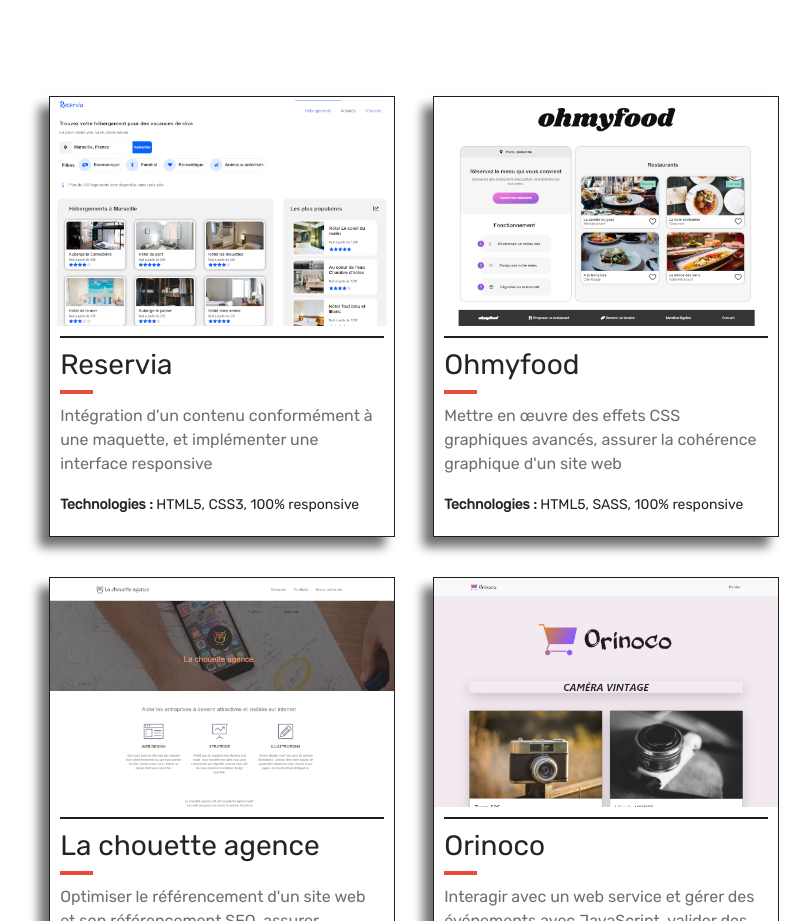
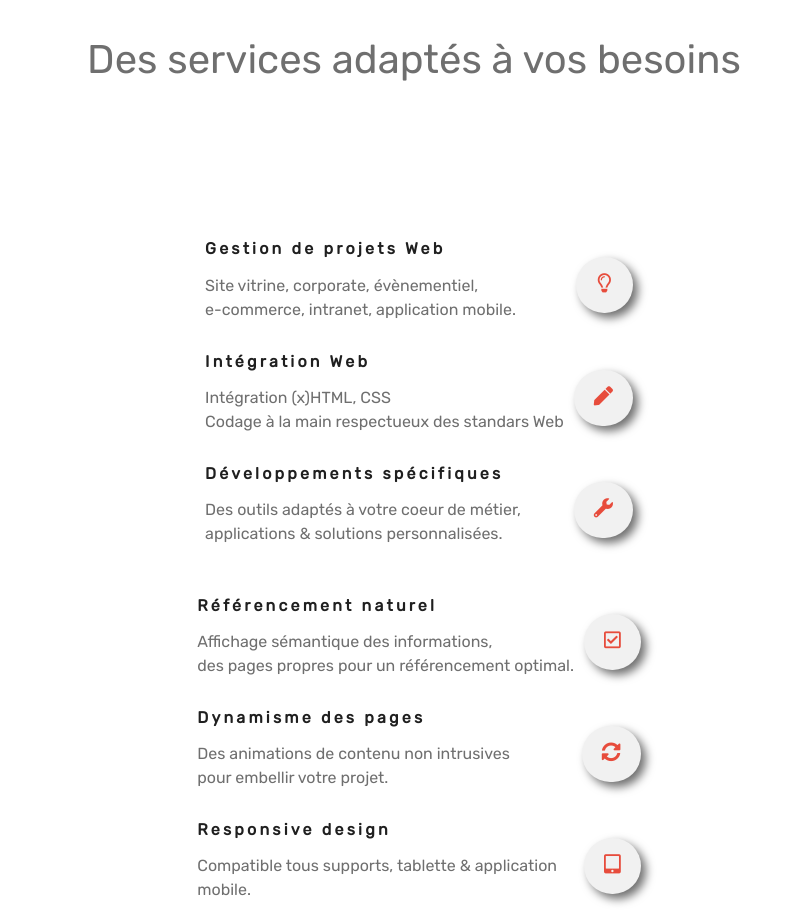
Before and after one commit to frantzdev/Portfolio-Frantz, a Vue app: page / in a window 1280 px wide. Shown: the part 1031-1952 px from the top of the page, without its empty margins (226-1036 px from the left). Built offline with nearby package versions, Linux system fonts and the light colour scheme.

Commit message:
Ajout section service

```diff
--- a/src/components/Carrousel.vue
+++ b/src/components/Carrousel.vue
@@ -1,16 +1,16 @@
 <template>
     <section class="photo">
         <div class="active carrousel">
-            <img src="/images/laptop.jpg" alt="">
+            <img src="/images/laptop.jpg" alt="image d'un ordinateur portable" title="Un ordinateur portable">
             <h1>Developpement Web<br>Frantz Neveu</h1>
         </div>
         <div class="carrousel">
-            <img src="/images/work.jpg" alt="">
+            <img src="/images/work.jpg" alt="image d'un code sur un ecran" title="Un développeur au travail sur son ordinateur">
             <h1>Conception de site<br>statique et dynamique</h1>
         </div>
         <div class="carrousel">
-            <img src="/images/imac.png" alt="">
-            <h1>Compatible sur appareils<br> mobiles</h1>
+            <img src="/images/imac.png" alt="image de plusieurs telephones et tablettes" title="Ecran ordinateur, tablette et téléphone">
+            <h1>Compatible sur appareils<br>mobiles</h1>
         </div>
         <div class="left" @mouseenter="insideLeft" @mouseout="outLeft"  @click="prevSlide">
             <button class="button-carrousel-left" type="button" role="button"><i class="fas fa-chevron-left"></i></button>
--- a/src/components/Header.vue
+++ b/src/components/Header.vue
@@ -14,10 +14,12 @@
                     <div class="navbar-nav">
                         <a class="nav-link active" aria-current="page" href="#" title="Lien vers la page a propos">A
                             propos</a>
+                        <a class="nav-link active" href="#services"
+                        title="Aller à mes compétences">Services</a>
                         <a class="nav-link active" href="#realisations"
-                        title="Page des réalisations">Mes réalisations</a>
+                        title="Aller à mes réalisations">Réalisations</a>
                         <a class="nav-link active" href="#contacter"
-                        title="Lien vers le formulaire de contact">Me contacter</a>
+                        title="Aller au formulaire de contact">Contact</a>
 
                     </div>
                 </div>
@@ -62,6 +64,7 @@
 
     .navbar-nav {
         display: flex;
+        width: max-content;
     }
 
     .nav-link {
--- a/src/components/Realisations.vue
+++ b/src/components/Realisations.vue
@@ -31,7 +31,7 @@
                     title: "Projet reservia, transformez une maquette en site web",
                     name: "Reservia",
                     description: "Intégration d'un contenu conformément à une maquette, et implémenter une interface responsive",
-                    techno: "HTML5, CSS3, 100% responsive"
+                    techno: "HTML5, CSS3, Responsive"
                 },
                 {
                     photo: "/images/projet3.PNG",
@@ -39,7 +39,7 @@
                     title: "Projet Ohmyafood, dynamisez une page web avec des animations CSS",
                     name: "Ohmyfood",
                     description: "Mettre en œuvre des effets CSS graphiques avancés, assurer la cohérence graphique d'un site web",
-                    techno: "HTML5, SASS, 100% responsive"
+                    techno: "HTML5, SASS, Responsive"
                 },
                 {
                     photo: "/images/projet4.PNG",
@@ -55,7 +55,7 @@
                     title: "Projet Orinoco, construisez un site e-commerce",
                     name: "Orinoco",
                     description: "Interagir avec un web service et gérer des événements avec JavaScript, valider des données issues de sources externes",
-                    techno: "Bootstrap, Javascript côté client, 100% responsive"
+                    techno: "Bootstrap, Javascript côté client, Responsive"
                 },
                 {
                     photo: "/images/projet6.PNG",
@@ -63,7 +63,7 @@
                     title: "Projet la Piquante, construisez une API sécurisée pour une application d'avis gastronomiques",
                     name: "Piquante",
                     description: "Implémenter un modèle logique de données conformément à la réglementation, mettre en œuvre des opérations CRUD de manière sécurisée, stocker des données de manière sécurisée",
-                    techno: "Node.js, Javascript côté serveur, Mongoose,responsive"
+                    techno: "Node.JS, Express.JS, Mongoose, Responsive"
                 },
                 {
                     photo: "/images/projet7.PNG",
@@ -71,7 +71,7 @@
                     title: "Projet Groupomania, créer un reseau social d'entreprise",
                     name: "Groupomania",
                     description: "Personnaliser le contenu envoyé à un client web Authentifier un utilisateur et maintenir sa session Gérer et implémenter un stockage de données sécurisé à l'aide de SQL",
-                    techno: "Vue.js, Bootstrap, Node.JS, Sequelize, SQL, 100% responsive"
+                    techno: "Vue.js, Node.JS, Express.JS, Sequelize, SQL, Responsive"
                 }
             ]
         }
@@ -109,8 +109,8 @@
 
     .bloc-photo {
         margin: 20px 0;
-        border: 1px solid var(--dark-background-color);
-        box-shadow: -10px 10px 10px var(--main-text-color);
+        /* border: 1px solid var(--dark-background-color); */
+        box-shadow: -5px 5px 30px var(--main-text-color);
     }
 
     .bloc-photo img {
@@ -140,9 +140,15 @@
         }
     }
 
-    @media (max-width: 425px) {
+    @media all and (max-width: 425px) {
         h2 {
             font-size: 3rem;
         }
     }
+
+     @media all and (max-width: 678px) {
+        #realisations {
+            padding: 0;
+        }
+    }
 </style>
--- /dev/null
+++ b/src/components/Services.vue
@@ -0,0 +1,148 @@
+<template>
+    <section id="services">
+        <h2>Mes services</h2>
+        <h3>Des services adaptés à vos besoins</h3>
+        <div class="bloc-services">
+            <div>
+                <div class="text-services">
+                    <div class="text-competence">
+                        <h4>Gestion de projets Web</h4>
+                        <p>Site vitrine, corporate, évènementiel,<br>e-commerce, intranet, application mobile.</p>
+                    </div>
+                    <div class="form-icone first-icone"><i class="far fa-lightbulb"></i></div>
+                </div>
+                <div class="text-services">
+                     <div class="text-competence">
+                         <h4>Intégration Web</h4>
+                         <p>Intégration (x)HTML, CSS<br
+                         >Codage à la main respectueux des standars Web</p>
+                    </div>
+                    <div class="form-icone"><i class="fas fa-pen"></i></div>
+                </div>
+                <div class="text-services">
+                     <div class="text-competence">
+                         <h4>Développements spécifiques</h4>
+                         <p>Des outils adaptés à votre coeur de métier,<br>
+                         applications & solutions personnalisées.</p>
+                    </div>
+                    <div class="form-icone"><i class="fas fa-wrench"></i></div>
+                </div>
+            </div>
+            <div>
+                <div class="text-services">
+                     <div class="text-competence">
+                         <h4>Référencement naturel</h4>
+                         <p>Affichage sémantique des informations,<br>
+                         des pages propres pour un référencement optimal.</p>
+                    </div>
+                    <div class="form-icone"><i class="far fa-check-square"></i></div>
+                </div>
+                <div class="text-services">
+                     <div class="text-competence">
+                         <h4>Dynamisme des pages</h4>
+                         <p>Des animations de contenu non intrusives<br
+                         >pour embellir votre projet.</p>
+                    </div>
+                    <div class="form-icone"><i class="fas fa-sync-alt"></i></div>
+                </div>
+                <div class="text-services">
+                     <div class="text-competence">
+                         <h4>Responsive design</h4>
+                         <p>Compatible tous supports, tablette & application<br>
+                         mobile.</p>
+                    </div>
+                    <div class="form-icone"><i class="fas fa-tablet-alt"></i></div>
+                </div>
+            </div>
+        </div>
+    </section>
+</template>
+
+
+<script>
+export default {
+    name: 'services'
+}
+</script>
+
+<style scoped>
+    #services {
+        padding: 100px 0 0 0;
+        width: 100%;
+        display: flex;
+        flex-direction: column;
+        justify-content: center;
+        align-items: center;
+    }
+
+    h2 {
+        font-size: 5rem;
+        text-align: center;
+    }
+
+    h3 {
+        color: var(--main-text-color);
+        text-align: center;
+        font-size: 2.5rem;
+    }
+
+    p, h3 {
+        color: var(--main-text-color);
+        margin: 10px;
+    }
+
+    .bloc-services {
+        display: flex;
+        flex-wrap: wrap;
+        justify-content: space-around;
+        width: 65%;
+        margin: 125px 0;
+    }
+
+    h4 {
+        color: var(--dark-background-color);
+        margin-bottom: 5px;
+        padding: 0 0 0 10px;
+        font-size: 1rem;
+        letter-spacing: .2rem;
+        font-weight: bold;
+    }
+
+    .text-services, .text-services-t {
+        display: flex;
+        justify-content: space-between;
+        margin: 20px;
+    }
+
+    .text-competence {
+        display: flex;
+        flex-direction: column;
+    }
+
+    .form-icone {
+        padding: 16px 20px;
+        border-radius: 50px;
+        align-items: center;
+        align-self: center;
+        background-color: var(--second-text-color);
+        box-shadow: 5px 5px 10px var(--main-text-color);
+    }
+
+    .far, .fas {
+        color: var(--icone-color);
+        font-size: 1.2rem;
+    }
+
+    .first-icone {
+        padding: 16px 22px;
+    }
+
+    @media all and (max-width: 678px) {
+        h2 {
+            font-size: 3rem;
+        }
+        .bloc-services {
+            width: 95%;
+        }
+    }
+</style>
--- a/src/views/Home.vue
+++ b/src/views/Home.vue
@@ -2,6 +2,7 @@
 <div>
    <Header/>
    <Carrousel/>
+   <Services/>
    <Realisations/>
    <Contact/>
    <Footer/>
@@ -13,12 +14,13 @@
 import Header from '../components/Header'
 import Realisations from '../components/Realisations'
 import Carrousel from '../components/Carrousel'
+import Services from '../components/Services'
 import Contact from '../components/Contact'
 import Footer from '../components/Footer'
 export default {
     name: 'Home',
     components: {
-      Header, Carrousel, Realisations, Contact, Footer
+      Header, Carrousel, Services, Realisations, Contact, Footer
     }
 }
 
```
Also changed, not shown: public/styles.css (line endings or trailing spaces).
